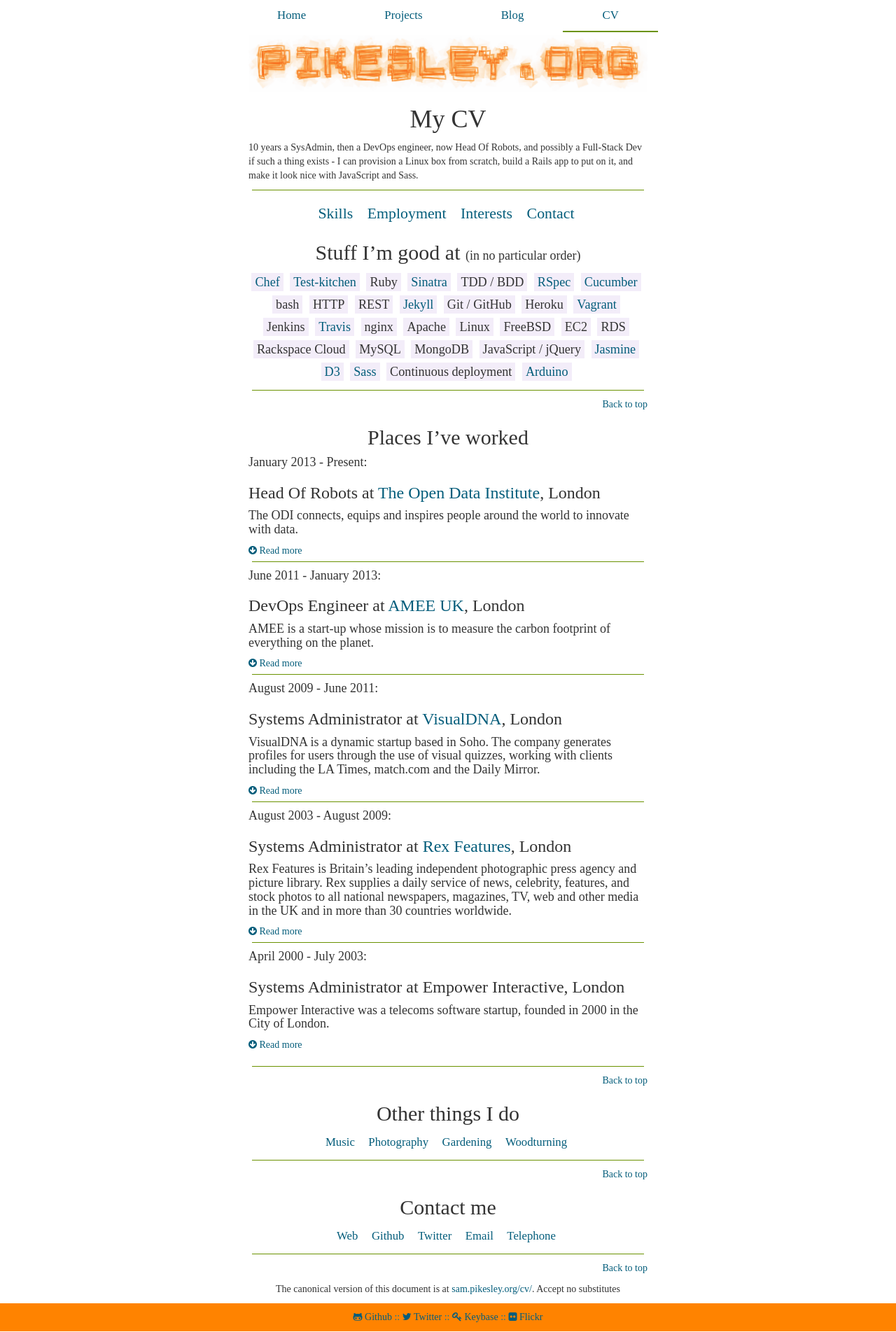
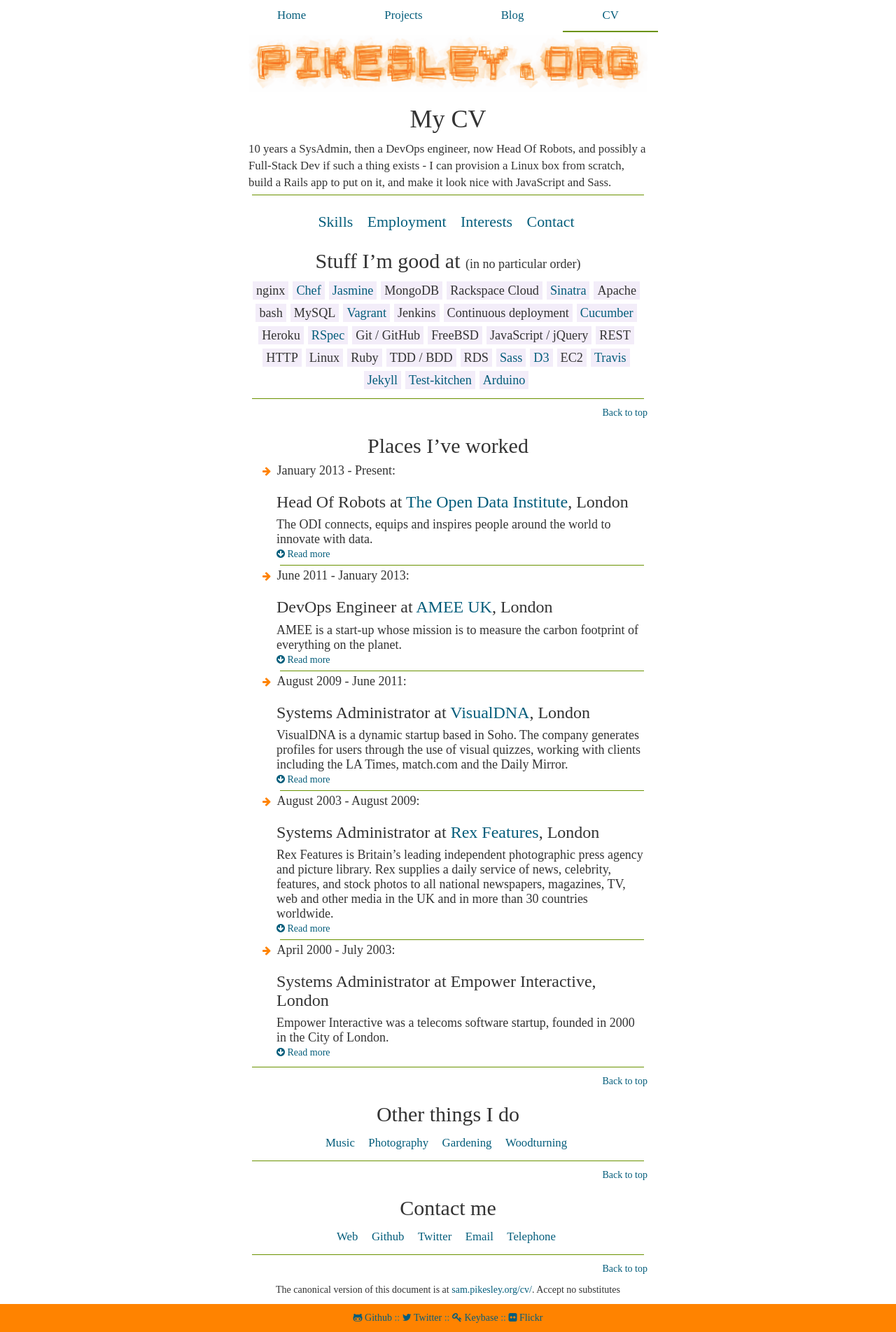
Before and after one commit to pikesley/pikesley.github.io, a Jekyll site: the page built from cv.html, in a window 1280 px wide. Shown: the whole page at 70% size. Built offline with Jekyll 4.4.1, drawn with Linux system fonts in a browser that asks for light colours; nearby versions of some CDN libraries; some web fonts are replaced.

Commit message:
HTML now validates

```diff
--- a/_includes/cv/employment.html
+++ b/_includes/cv/employment.html
@@ -1,8 +1,8 @@
 <section id='employment'>
   <h2>Places I’ve worked</h2>
-  <dl>
+  <ul id='employers'>
     {% for employer in site.data.cv.employers %}
-      <dt>
+      <li class='employer'>
         <h4>{{ employer.dates.start }} - {{ employer.dates.end }}:</h4>
         <h3>
           {{ employer.role }} at
@@ -12,8 +12,7 @@
           {{ employer.name }}{% if employer.url %}</a>{% endif %},
           {{ employer.location }}
         </h3>
-      </dt>
-      <dd>
+
         <h4>
           {{ employer.headline }}
         </h4>
@@ -27,7 +26,7 @@
 
           {% include cv/more-less.html name = param_name %}
         {% endif %}
-      </dd>
+      </li>
     {% endfor %}
-  </dl>
+  </ul>
 </section>
--- a/_includes/cv/intro.html
+++ b/_includes/cv/intro.html
@@ -1,5 +1,3 @@
-<section id='intro'>
-  <p>
+<p id='intro'>
     10 years a SysAdmin, then a DevOps engineer, now Head Of Robots, and possibly a Full-Stack Dev if such a thing exists - I can provision a Linux box from scratch, build a Rails app to put on it, and make it look nice with JavaScript and Sass.
-  </p>
-</section>
+</p>
--- a/_includes/cv/skills.html
+++ b/_includes/cv/skills.html
@@ -3,7 +3,7 @@
     Stuff I’m good at
     <span>(in no particular order)</span>
   </h2>
-  <ul>
+  <ul id='skill-list'>
     {% for skill in site.data.cv.skills %}
       {% assign bits = skill | split: '|' %}
       <li>
--- a/_sass/components.scss
+++ b/_sass/components.scss
@@ -9,7 +9,7 @@
 .list-pointer {
   font-family: 'FontAwesome';
   content: '\f061';
-  margin:0 5px 0 -15px;
+  margin: 0 5px 0 -20px;
   color: $brand-primary;
   font-size: 1em;
 }
--- a/_sass/cv.scss
+++ b/_sass/cv.scss
@@ -1,4 +1,12 @@
 #cv {
+  #intro {
+    font-size: 1.2em;
+  }
+
+  #intro:after {
+    @extend .custom-hr;
+  }
+
   h2 {
     text-align: center;
   }
@@ -82,13 +90,23 @@
       }
     }
 
-    dl {
-      dd:after {
+    #employers {
+      list-style: none;
+
+      h4 {
+        display: inline;
+      }
+
+      li.employer:before {
+        @extend .list-pointer;
+      }
+
+      li.employer:after {
         @extend .custom-hr;
         color: transparentize($hr-border, 0.5);
       }
 
-      dd:last-child:after {
+      li.employer:last-child:after {
         content: none;
       }
     }
--- a/_sass/projects.scss
+++ b/_sass/projects.scss
@@ -9,11 +9,7 @@
   }
 
   h2 {
-    display: inline-block;
+    display: inline;
     font-size: 1.2em;
   }
-
-  p {
-    margin-left: $padding-small-horizontal;
-  }
 }
```
